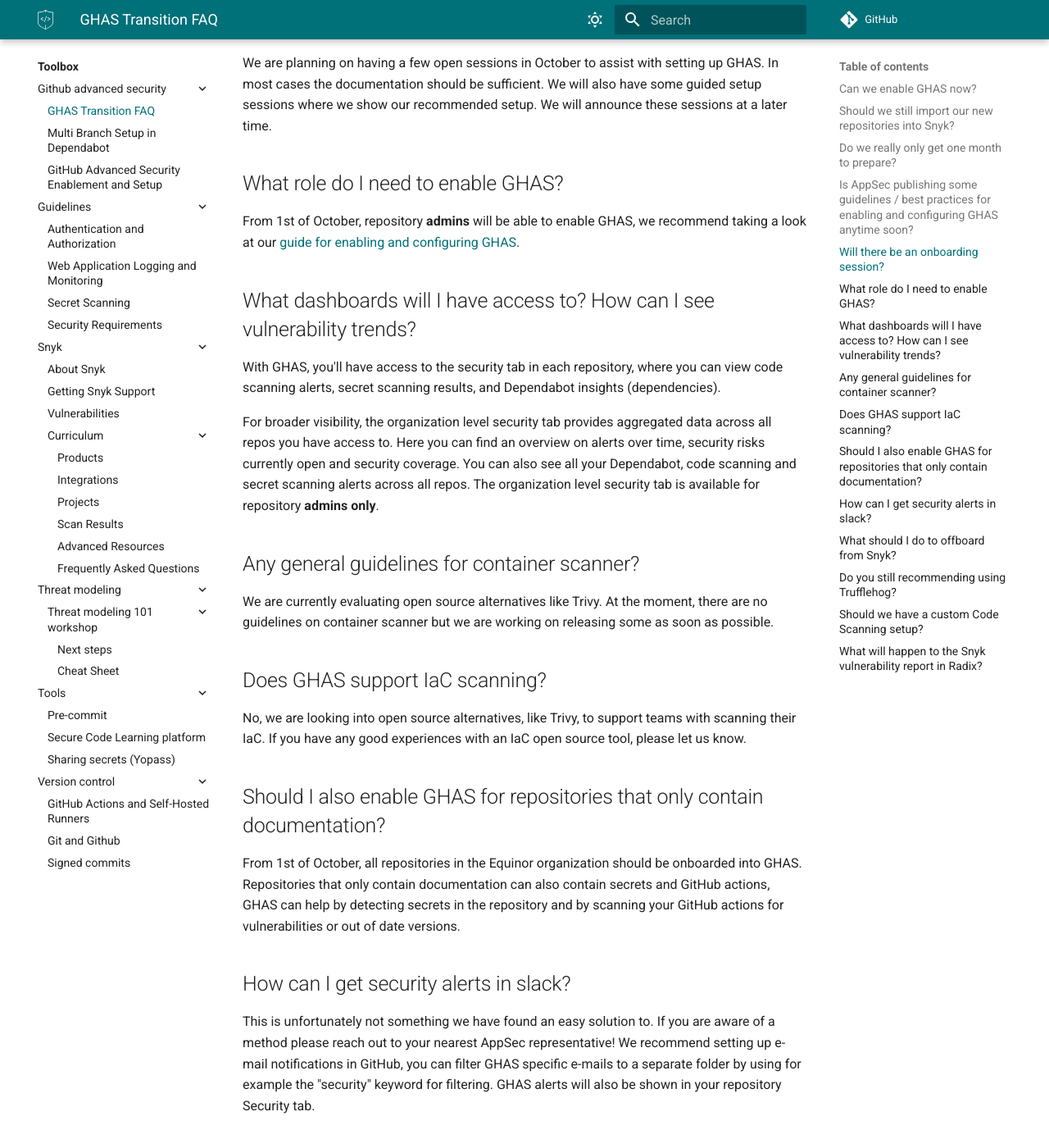
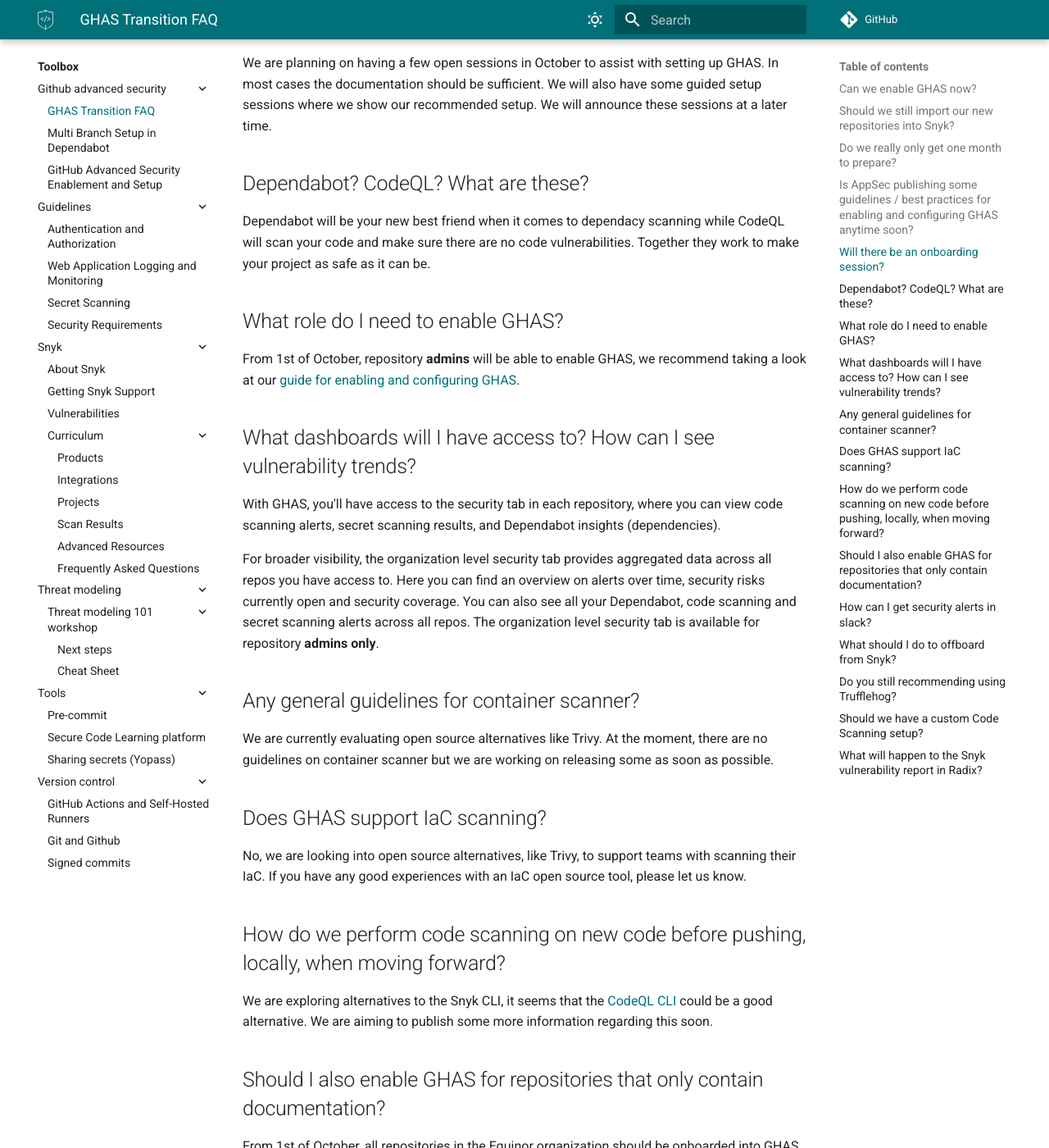
Before and after one commit to equinor/appsec, an MkDocs documentation site: the page built from docs/toolbox/github-advanced-security/faq.md, in a window 1280 px wide and 1400 px high, scrolled down 844 px. Shown: the whole window at 82% size. Built offline with MkDocs 1.6.1 and Material for MkDocs 9.7.7, drawn with Linux system fonts in a browser that asks for light colours; some web fonts are replaced; comment, search, counter and statistics services are not loaded.

Commit message:
add new questions to the faq

```diff
--- a/docs/toolbox/github-advanced-security/faq.md
+++ b/docs/toolbox/github-advanced-security/faq.md
@@ -21,6 +21,11 @@
 
 We are planning on having a few open sessions in October to assist with setting up GHAS. In most cases the documentation should be sufficient. We will also have some guided setup sessions where we show our recommended setup. We will announce these sessions at a later time.
 
+## Dependabot? CodeQL? What are these?
+
+Dependabot will be your new best friend when it comes to dependacy scanning while CodeQL will scan your code and make sure there are no code vulnerabilities.
+Together they work to make your project as safe as it can be.
+
 ## What role do I need to enable GHAS?
 
 From 1st of October, repository **admins** will be able to enable GHAS, we recommend taking a look at our [guide for enabling and configuring GHAS](../github-advanced-security/setup.md).
@@ -40,6 +45,10 @@
 
 No, we are looking into open source alternatives, like Trivy, to support teams with scanning their IaC.
 If you have any good experiences with an IaC open source tool, please let us know.
+
+## How do we perform code scanning on new code before pushing, locally, when moving forward?
+
+We are exploring alternatives to the Snyk CLI, it seems that the [CodeQL CLI](https://docs.github.com/en/code-security/codeql-cli/getting-started-with-the-codeql-cli/about-the-codeql-cli) could be a good alternative. We are aiming to publish some more information regarding this soon.
 
 ## Should I also enable GHAS for repositories that only contain documentation?
 
```
